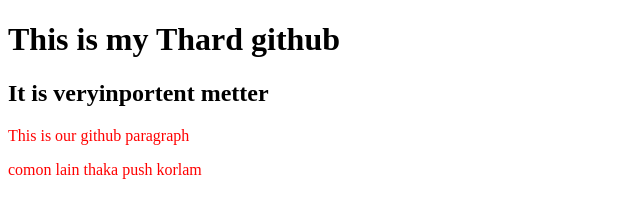
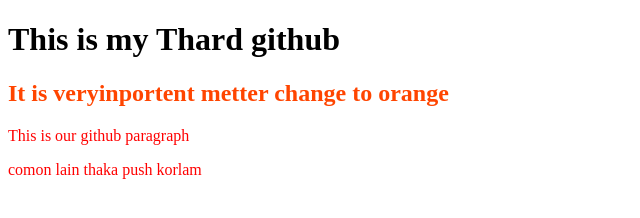
Before and after one commit to mdrafikulislam0727/my-thard-repo, a plain HTML site: page index.html in a window 1280 px wide. Shown: the whole page, without its empty margins (0-640 px from the left). Drawn offline with Linux system fonts and the light colour scheme.

Commit message:
make orange

```diff
--- a/index.html
+++ b/index.html
@@ -11,7 +11,7 @@
 
 <body>
     <h1>This is my Thard github</h1>
-        <h2>It is veryinportent metter</h2>
+        <h2>It is veryinportent metter change to orange</h2>
         <p>This is our github paragraph</p>
         <p>comon lain thaka push korlam</p>
 </body>
--- a/style.css
+++ b/style.css
@@ -1,3 +1,6 @@
 p{
     color:red;
 }
+h2{
+    color:orangered;
+}
```
